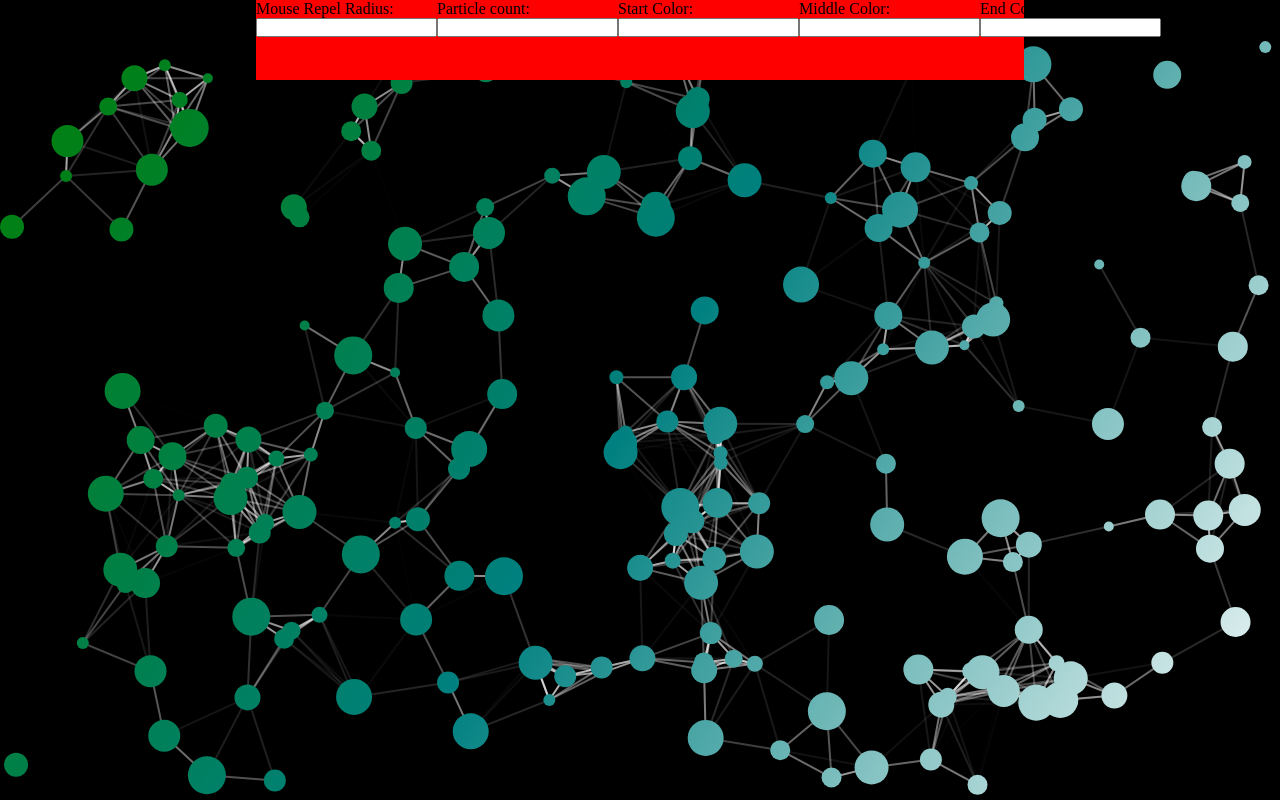
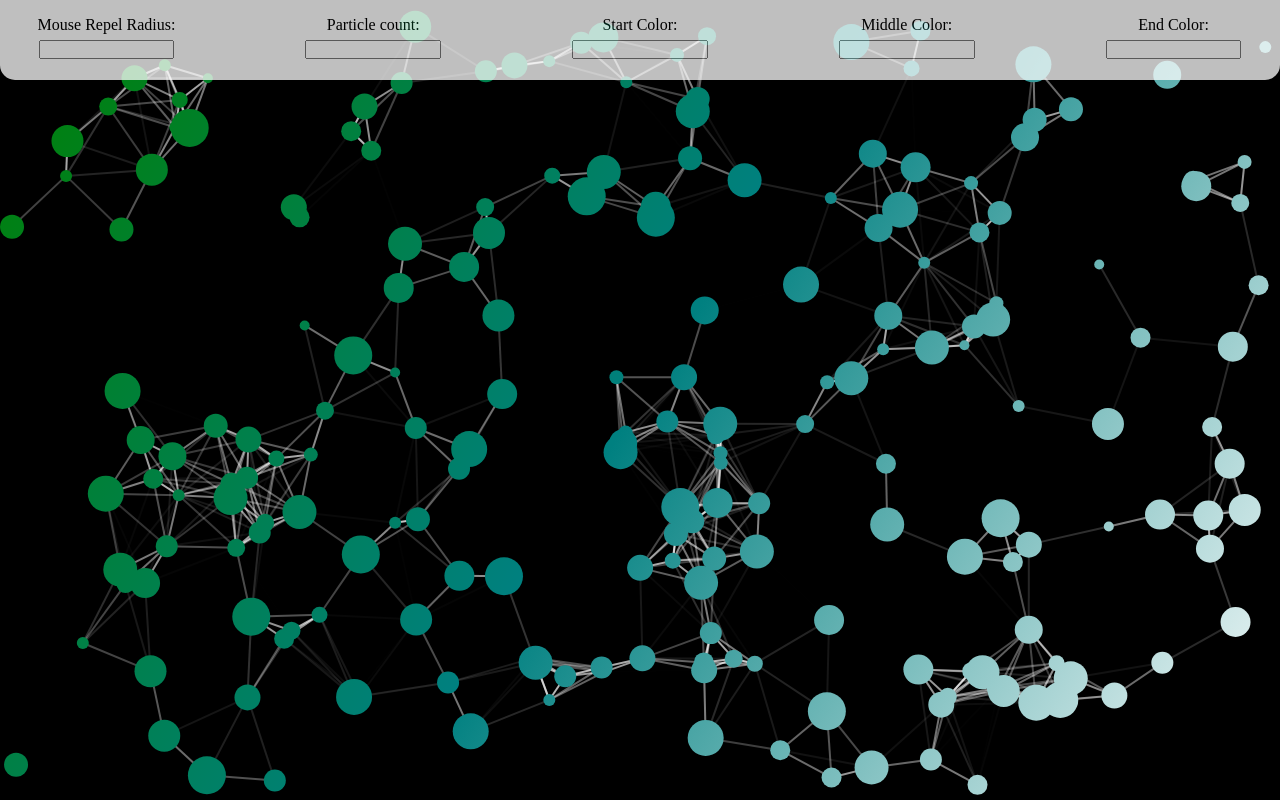
Before and after one commit to Fabiolillman/Particles, a plain HTML site: page index.html in a window 1280 px wide. Drawn offline with Linux system fonts and the light colour scheme.

Commit message:
Temporary design update

```diff
--- a/index.html
+++ b/index.html
@@ -11,26 +11,26 @@
     <canvas id="canvas1"></canvas>
     <script src="index.js"></script>
     <div id="container">
-        <div>
+        <div class="item-wrapper">
             <label for="mouseRepelRadius">Mouse Repel Radius:</label>
-            <input type="text" id="mouseRepelRadius" oninput="changeMouseRepelRadius()">
+            <input class="input-field" type="text" id="mouseRepelRadius" oninput="changeMouseRepelRadius()">
         </div>
 
-        <div>
+        <div class="item-wrapper">
             <label for="particleCount">Particle count:</label>
-            <input type="text" id="particleCount" oninput="changeParticleCount()">
+            <input class="input-field" type="text" id="particleCount" oninput="changeParticleCount()">
         </div>
-        <div>
+        <div class="item-wrapper">
             <label for="startColor">Start Color:</label>
-            <input type="text" id="startColor" oninput="updateGradient()">
+            <input class="input-field" type="text" id="startColor" oninput="updateGradient()">
         </div>
-        <div>
+        <div class="item-wrapper">
             <label for="middleColor">Middle Color:</label>
-            <input type="text" id="middleColor" oninput="updateGradient()">
+            <input class="input-field" type="text" id="middleColor" oninput="updateGradient()">
         </div>
-        <div>
+        <div class="item-wrapper">
             <label for="endColor">End Color:</label>
-            <input type="text" id="endColor" oninput="updateGradient()">
+            <input class="input-field" type="text" id="endColor" oninput="updateGradient()">
         </div>
     </div>
 </body>
--- a/style.css
+++ b/style.css
@@ -5,15 +5,20 @@
 }
 
 #container{
+    padding:  1rem;
     position: absolute;
     display: flex;
+    justify-content: space-between;
     flex-direction: row;
     top: 0;
     left: 50%;
     transform: translate(-50%, 0%);
-    background-color: red;
-    width: 60%;
+    background-color: white;
+    opacity: 0.75;
+    width: 100%;
     height: 5rem;
+    border-bottom-left-radius: 15px;
+    border-bottom-right-radius: 15px;
 }
 #canvas1{
     background-color: black;
@@ -21,3 +26,15 @@
     top: 0;
     left: 0;
 }
+
+.item-wrapper{
+    /* background-color: red; */
+    text-align: center;
+    display: flex;
+    flex-direction: column;
+}
+
+.input-field{
+    width: 75%;
+    margin: auto;
+}
```
